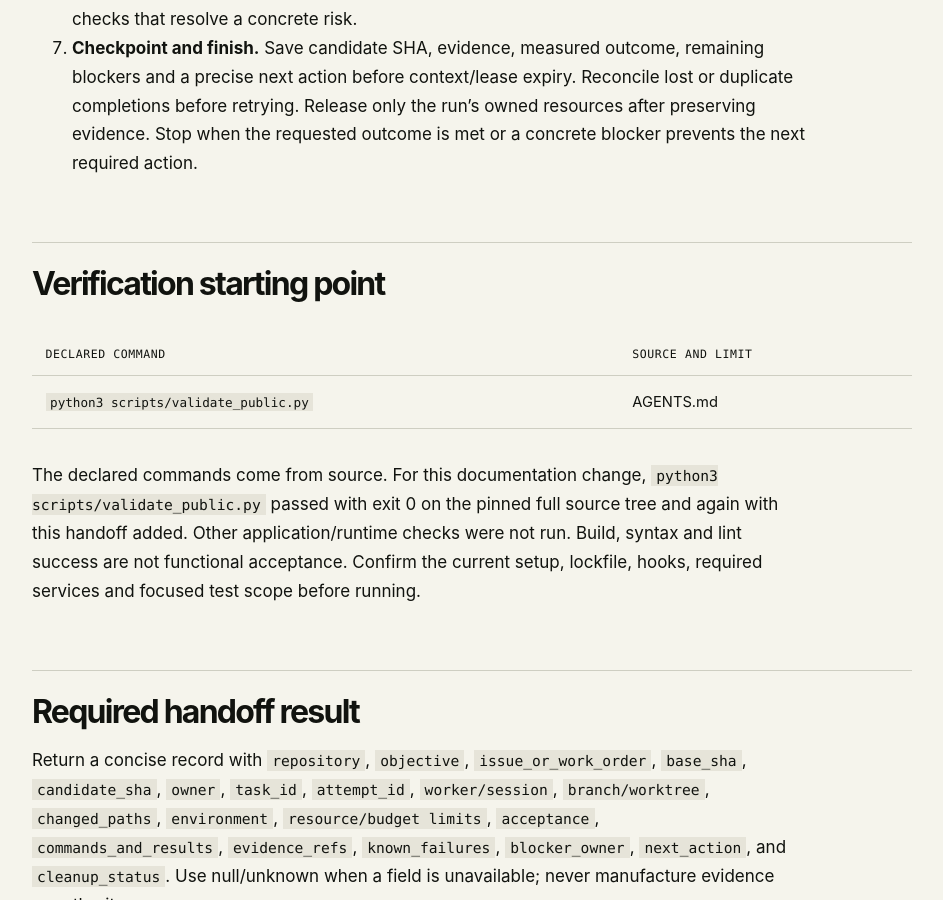
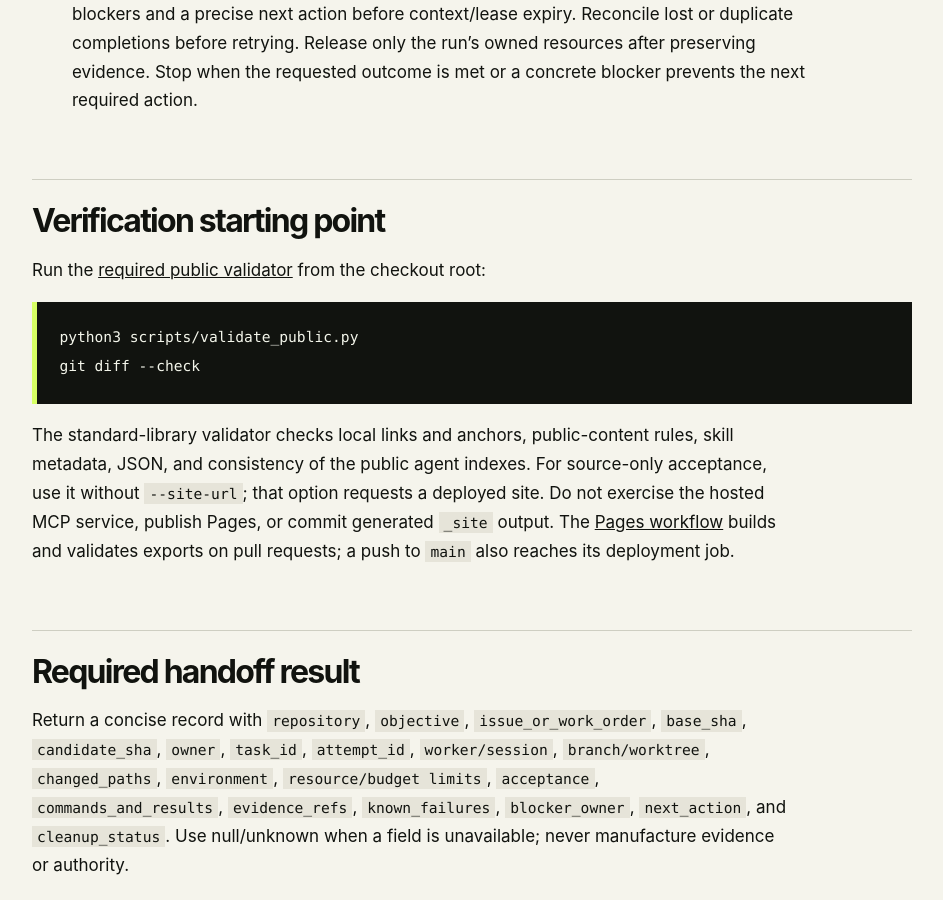
Before and after one commit to Kitkitkittt/research-wiki, a Jekyll site: the page built from SWARM_READY.md, in a window 1280 px wide and 900 px high, scrolled down 2119 px. Shown: the whole window, without its empty margins (168-1111 px from the left). Built offline with Jekyll 4.4.1, drawn with Linux system fonts in a browser that asks for light colours; our own code applies the rules of GitHub Pages for plain Markdown files; some of the changed text lies outside the part shown.

Commit message:
docs: separate offline wiki validation from Pages deployment

````diff
--- a/SWARM_READY.md
+++ b/SWARM_READY.md
@@ -21,11 +21,7 @@ If a `swarm-ready` skill is installed, load it. Otherwise execute the documented
 
 ## Repository starting point
 
-Read: [AGENTS.md](AGENTS.md), [README.md](README.md), [docs](docs), [scripts](scripts), [.github](.github).
-
-Improve one public evidence or navigation gap while preserving docs/how-evidence-works.md.
-
-Keep examples deployment-neutral, resolve local links and run the existing public-content validator. Never publish private operations or owner data.
+Start with [AGENTS.md](AGENTS.md), [README.md](README.md), and the nearest guide or skill. Keep the work to public source documentation. For an evidence or navigation change, preserve [How evidence works](docs/how-evidence-works.md): derived views are not source authority. Keep examples deployment-neutral and use invented data.
 
 The base above is an inspection snapshot, not a permanent working branch. Refresh the actual target branch, current issues, incumbent worker and applicable nested instructions before editing. Preserve unrelated changes and upstream/fork boundaries.
 
@@ -41,11 +37,14 @@ The base above is an inspection snapshot, not a permanent working branch. Refres
 
 ## Verification starting point
 
-| Declared command | Source and limit |
-| --- | --- |
-| `python3 scripts/validate_public.py` | AGENTS.md |
+Run the [required public validator](CONTRIBUTING.md#validation) from the checkout root:
 
-The declared commands come from source. For this documentation change, `python3 scripts/validate_public.py` passed with exit 0 on the pinned full source tree and again with this handoff added. Other application/runtime checks were not run. Build, syntax and lint success are not functional acceptance. Confirm the current setup, lockfile, hooks, required services and focused test scope before running.
+```bash
+python3 scripts/validate_public.py
+git diff --check
+```
+
+The standard-library validator checks local links and anchors, public-content rules, skill metadata, JSON, and consistency of the public agent indexes. For source-only acceptance, use it without `--site-url`; that option requests a deployed site. Do not exercise the hosted MCP service, publish Pages, or commit generated `_site` output. The [Pages workflow](.github/workflows/pages.yml) builds and validates exports on pull requests; a push to `main` also reaches its deployment job.
 
 ## Required handoff result
 
````
Also changed, not shown: AGENTS.md (+2 -0 lines).
